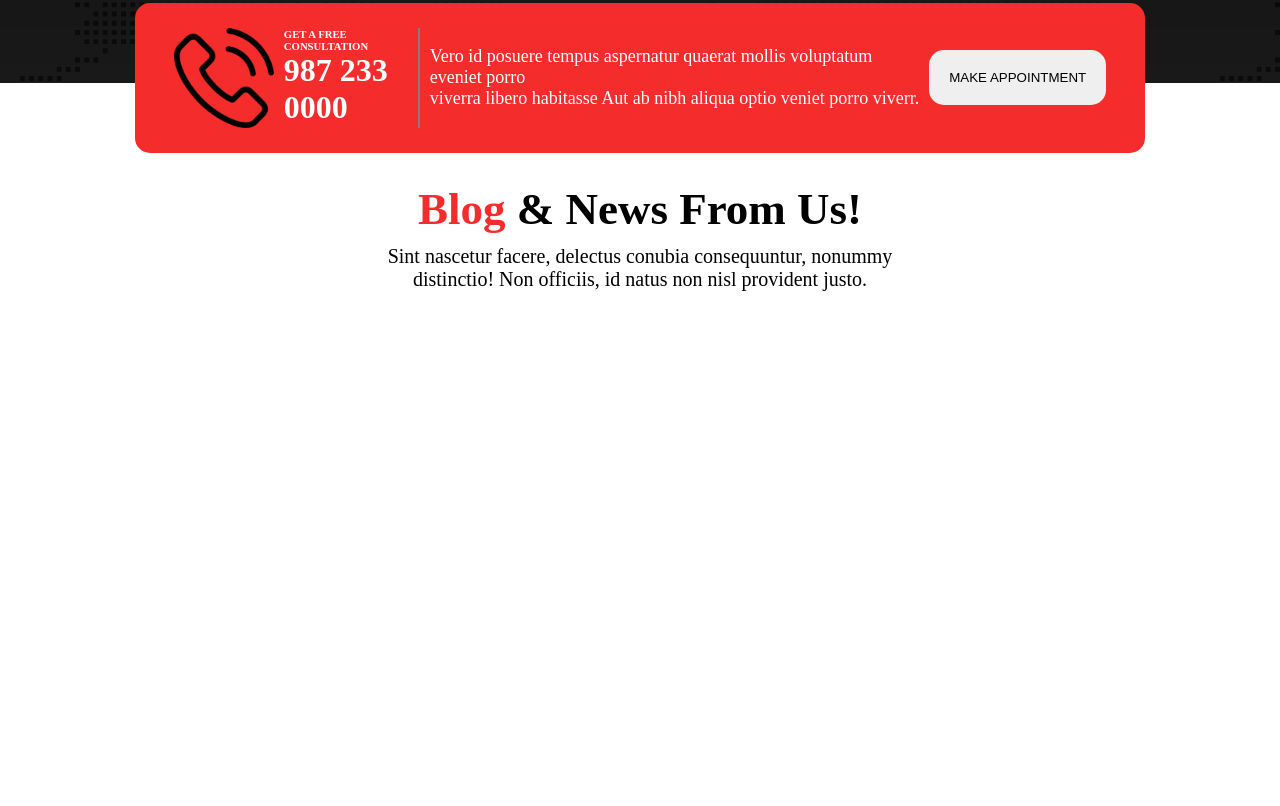
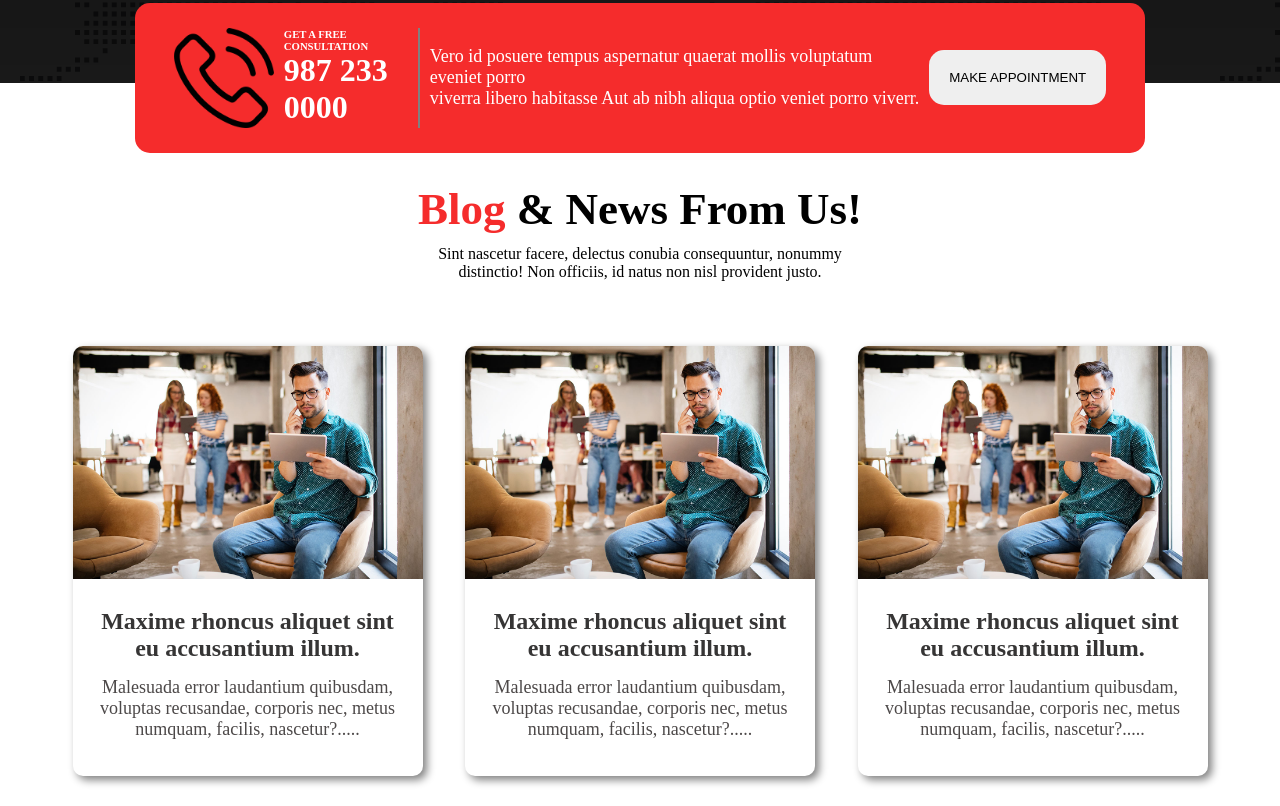
Before and after one commit to uh-shuvo/Digital-Agency, a plain HTML site: page index.html in a window 1280 px wide. Shown: the part 1721-2527 px from the top of the page. Before the commit the page ends 2062 px from the top, so only its background shows below. Drawn offline with Linux system fonts and the light colour scheme.

Commit message:
new section added

```diff
--- a/index.html
+++ b/index.html
@@ -118,6 +118,36 @@
                     Non
                     officiis, id natus non nisl provident justo.</p>
             </div>
+            <!-- hero-section start  -->
+            <div class="heroes">
+                <div class="hero">
+                    <img class="hero-img" src="asset/image/blog-1.jpg" alt="">
+                    <div class="hero-text">
+                        <h3 class="hero-title">Maxime rhoncus aliquet sint eu accusantium illum.</h3>
+                        <p class="hero-description">Malesuada error laudantium quibusdam, voluptas recusandae, corporis
+                            nec, metus numquam,
+                            facilis, nascetur?.....</p>
+                    </div>
+                </div>
+                <div class="hero">
+                    <img class="hero-img" src="asset/image/blog-1.jpg" alt="">
+                    <div class="hero-text">
+                        <h3 class="hero-title">Maxime rhoncus aliquet sint eu accusantium illum.</h3>
+                        <p class="hero-description">Malesuada error laudantium quibusdam, voluptas recusandae, corporis
+                            nec, metus numquam,
+                            facilis, nascetur?.....</p>
+                    </div>
+                </div>
+                <div class="hero">
+                    <img class="hero-img" src="asset/image/blog-1.jpg" alt="">
+                    <div class="hero-text">
+                        <h3 class="hero-title">Maxime rhoncus aliquet sint eu accusantium illum.</h3>
+                        <p class="hero-description">Malesuada error laudantium quibusdam, voluptas recusandae, corporis
+                            nec, metus numquam,
+                            facilis, nascetur?.....</p>
+                    </div>
+                </div>
+            </div>
         </div>
     </body>
 
--- a/style.css
+++ b/style.css
@@ -255,8 +255,40 @@
     color: #f52c2c;
 }
 
-.blog-descriptio {
-    font-size: 20px;
-    color: black;
-    margin-bottom: 50px;
+.heroes {
+    display: flex;
+    margin-top: 35px;
+    padding: 30px;
+    justify-content: space-evenly;
+    align-items: center;
 }
+
+.hero {
+    width: 350px;
+    height: 430px;
+    box-shadow: 4px 4px 8px gray;
+    background-color: #fff;
+    border-radius: 10px;
+}
+
+.hero-img {
+    width: 350px;
+    border-radius: 10px;
+    padding-bottom: 10px;
+}
+
+.hero-text {
+    padding: 15px;
+}
+
+.hero-title {
+    font-size: 24px;
+    color: #363535;
+    font-weight: bold;
+}
+
+.hero-description {
+    font-size: 18px;
+    color: rgb(76, 72, 72);
+    margin-top: 15px;
+}
```
